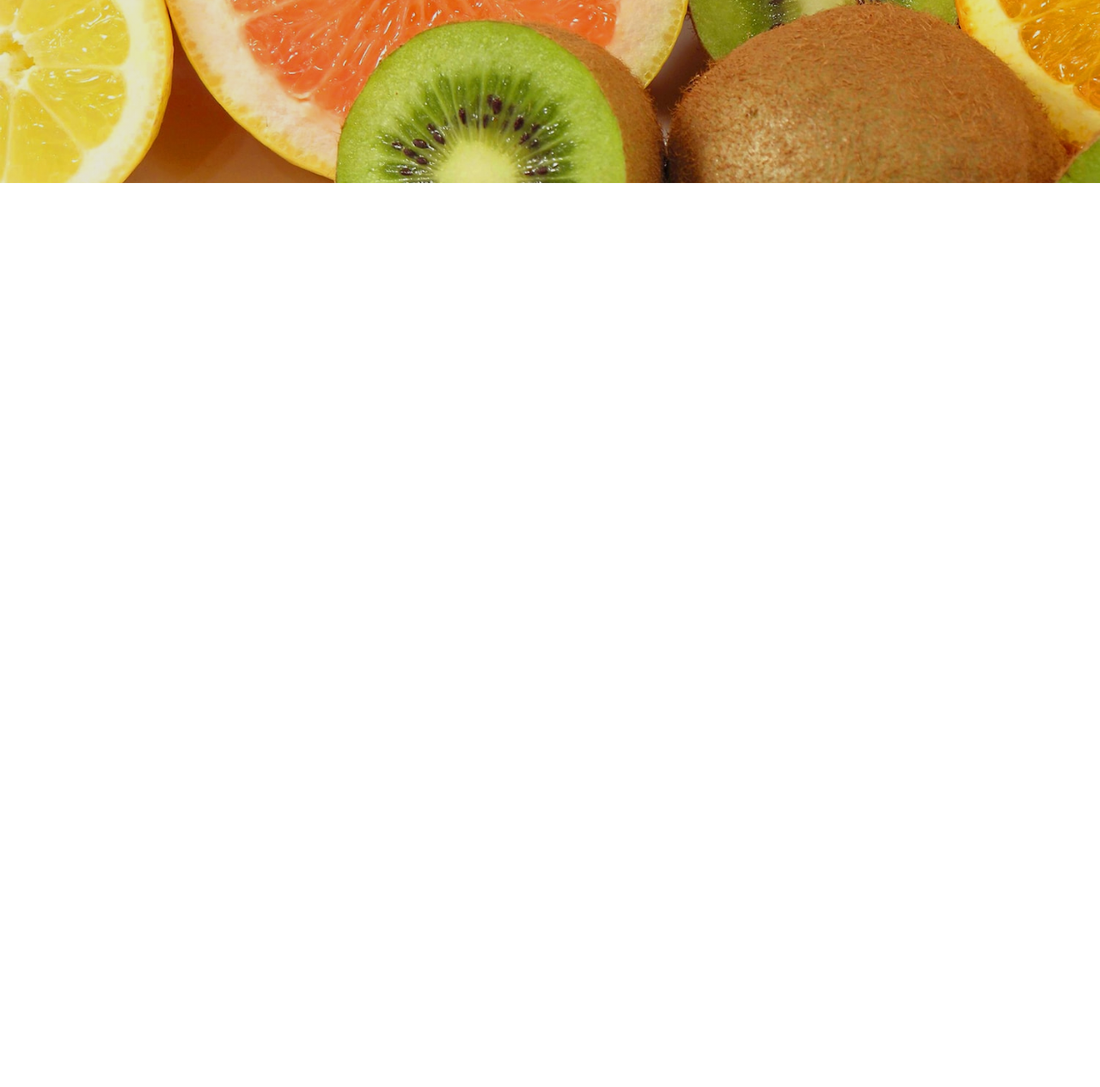
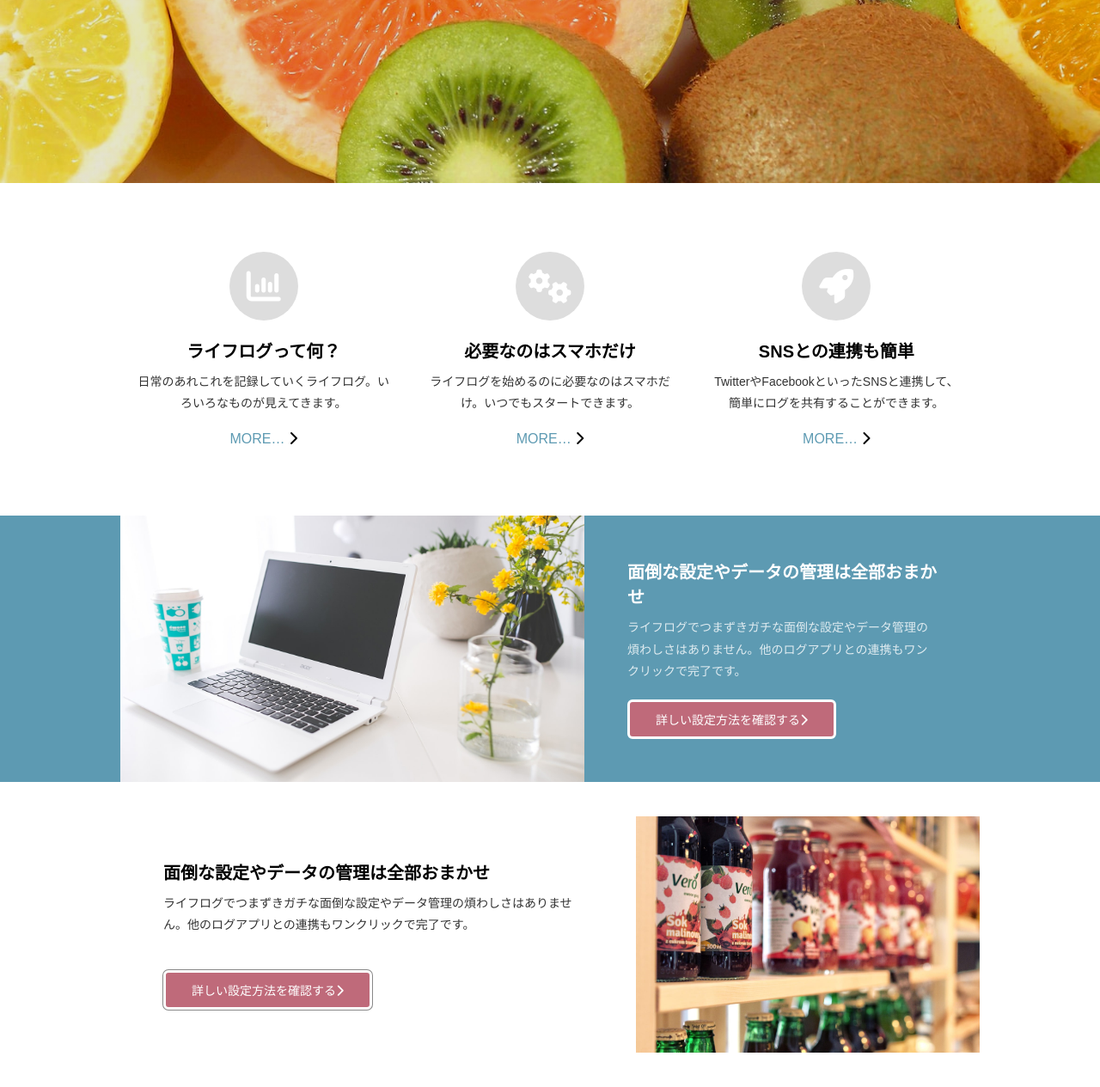
Before and after one commit to Fumischo/HTML5-CSS3-responsive-1, a plain HTML site: page index.html in a window 1280 px wide. Shown: the part 587-1852 px from the top of the page at 86% size. Before the commit the page ends 800 px from the top, so only its background shows below. Drawn offline with Linux system fonts and the light colour scheme.

Commit message:
implement container D

```diff
--- a/index.html
+++ b/index.html
@@ -1,12 +1,15 @@
 <!DOCTYPE html>
 <html lang="ja">
+
 <head>
   <meta charset="UTF-8">
   <title>サンプル</title>
   <meta name="viewport" content="width=device-width, initial-scale=1.0">
+  <link href="https://fonts.googleapis.com/css?family=Montserrat&display=swap" rel="stylesheet">
   <link rel="stylesheet" href="style.css">
-    <link href="https://fonts.googleapis.com/css?family=Montserrat&display=swap" rel="stylesheet">
+  <script src="https://kit.fontawesome.com/a58f40fe76.js" crossorigin="anonymous"></script>
 </head>
+
 <body>
   <section class="conA">
     <div class="container">
@@ -16,5 +19,55 @@
       <a href="#">ライフログを始める</a>
     </div>
   </section>
+  <section class="conB">
+    <div class="container">
+      <div class="text">
+        <span class="fa fa-bar-chart icon"></span>
+        <h2>ライフログって何？</h2>
+        <p>日常のあれこれを記録していくライフログ。いろいろなものが見えてきます。</p>
+        <a href="#">MORE…</a>
+        <span class="fa fa-chevron-right"></span>
+      </div>
+
+      <div class="text">
+        <span class="fa fa-gears icon"></span>
+        <h2>必要なのはスマホだけ</h2>
+        <p>ライフログを始めるのに必要なのはスマホだけ。いつでもスタートできます。</p>
+        <a href="#">MORE…</a>
+        <span class="fa fa-chevron-right"></span>
+      </div>
+
+      <div class="text">
+        <span class="fa fa-rocket icon"></span>
+        <h2>SNSとの連携も簡単</h2>
+        <p>TwitterやFacebookといったSNSと連携して、簡単にログを共有することができます。</p>
+        <a href="#">MORE…</a>
+        <span class="fa fa-chevron-right"></span>
+      </div>
+    </div>
+  </section>
+
+  <section class="conC">
+    <div class="container">
+      <div class="photo"></div>
+      <div class="text">
+        <h2>面倒な設定やデータの管理は全部おまかせ</h2>
+        <p>ライフログでつまずきガチな面倒な設定やデータ管理の煩わしさはありません。他のログアプリとの連携もワンクリックで完了です。</p>
+        <a href="#">詳しい設定方法を確認する<span class="fa fa-chevron-right"></span></a>
+      </div>
+    </div>
+  </section>
+
+  <section class="conD">
+    <div class="container">
+      <div class="photo"></div>
+      <div class="text">
+        <h2>面倒な設定やデータの管理は全部おまかせ</h2>
+        <p>ライフログでつまずきガチな面倒な設定やデータ管理の煩わしさはありません。他のログアプリとの連携もワンクリックで完了です。</p>
+        <a href="#">詳しい設定方法を確認する<span class="fa fa-chevron-right"></span></a>
+      </div>
+    </div>
+  </section>
 </body>
+
 </html>
--- a/style.css
+++ b/style.css
@@ -6,6 +6,9 @@
 --accent-color: #BF6A7A;
 --dark-color:#2B5566;
 --text-bright-color: #fff;
+--icon-color: #fff;
+--icon-bk-color: #ddd;
+--large-width: 1000px;
 }
 
 /* 基本設定: ページ全体 */
@@ -51,7 +54,7 @@ body {
 }
 
 .conA a {
-  display: flex;
+  display: inline-block;
   margin-top: 0;
   padding: 10px 30px;
   border: solid 3px currentColor;
@@ -70,6 +73,57 @@ body {
     rgba(255,255,255,0.2));
 }
 
+/* コンテンツB: 概要(アイコン+テキスト) */
+.conB .container {
+  padding-top: 80px;
+  padding-bottom: 20px;
+}
+
+.conB .text {
+  padding-left: 20px;
+  padding-right: 20px;
+  padding-bottom: 60px;
+  text-align: center;
+}
+.conB h2 {
+  margin-top: 0;
+  margin-bottom: 10px;
+  font-size: 20px;
+}
+
+.conB p {
+  margin-top: 0;
+  margin-bottom: 20px;
+  font-size: 14px;
+  line-height: 1.8;
+  opacity: 0.8;
+}
+
+.conB a {
+  color: #5D9AB2;
+  color: var(--main-color);
+  text-decoration: none;
+}
+
+.conB a:hover {
+  text-decoration: underline;
+}
+
+.conB .icon {
+  display: inline-block;
+  margin-bottom: 20px;
+  font-size: 40px;
+  width: 2em;
+  line-height: 2em;
+  border-radius: 50%;
+  text-align: center;
+  background-color: #ddd;
+  background-color: var(--icon-bk-color);
+  color: #fff;
+  color: var(--icon-color);
+}
+
+
 @media (min-width: 768px) {
   .conA h1 {
     font-size: 115px;
@@ -79,3 +133,166 @@ body {
     font-size: 24px;
   }
 }
+
+
+  @media (min-width: 768px) {
+  .conB .container {
+    display: flex;
+    max-width: 1000px;
+    max-width: var(--large-width);
+    margin-left: auto;
+    margin-right: auto;
+  }
+
+  .conB .text {
+    flex: 1;
+  }
+}
+
+
+/* コンテンツC:概要(画像+テキスト) */
+.conC {
+  background-color: #5D9AB2;
+  background-color: var(--main-color);
+  color: #fff;
+  color: var(--text-bright-color);
+}
+
+.conC .text {
+  padding: 20px;
+}
+
+.conC h2 {
+  margin-top: 0;
+  margin-bottom: 10px;
+  font-size: 20px;
+}
+
+.conC p {
+  margin-top: 0;
+  margin-bottom: 20px;
+  font-size: 14px;
+  line-height: 1.8;
+  opacity: 0.8;
+}
+
+.conC a {
+  display: inline-block;
+  margin-top: 0;
+  padding: 10px 30px;
+  border: solid 3px currentColor;
+  border-radius: 6px;
+  background-color: #BF6A7A;
+  background-color: var(--accent-color);
+  color: #fff;
+  color: var(--text-bright-color);
+  font-size: 14px;
+  text-decoration: none;
+}
+
+.conC a:hover {
+  background-image: linear-gradient(
+    rgba(255,255,255,0.2),
+    rgba(255,255,255,0.2));
+}
+
+.conC .photo {
+  min-height: 200px;
+  background-image: url(img/note.jpg);
+  background-position: center;
+  background-size: cover;
+}
+
+
+@media (min-width: 768px) {
+  .conC .container {
+    display: flex;
+    max-width: 1000px;
+    max-width: var(--large-width);
+    margin-left: auto;
+    margin-right: auto;
+  }
+
+  .conC .photo {
+    flex: 3;
+  }
+
+  .conC .text {
+    flex: 2;
+    padding: 50px;
+  }
+}
+
+/* コンテンツD:概要(画像+テキスト) */
+.conD .container {
+  padding-top: 2px;
+}
+.conD .text {
+  padding: 20px;
+  /* background-color: rgba(255,255,255,0.5); */
+}
+
+.conD h2 {
+  margin-top: 0;
+  margin-bottom: 10px;
+  font-size: 20px;
+}
+
+.conD p {
+  margin-top: 0;
+  margin-bottom: 20px;
+  font-size: 14px;
+  line-height: 1.8;
+  opacity: 0.8;
+}
+
+.conD a {
+  display: inline-block;
+  margin-top: 20px;
+  padding: 10px 30px;
+  box-shadow: 0 0 0 1px #888;
+  border: solid 3px currentColor;
+  border-radius: 6px;
+  background-color: #BF6A7A;
+  background-color: var(--accent-color);
+  color: #fff;
+  color: var(--text-bright-color);
+  font-size: 14px;
+  text-decoration: none;
+}
+
+.conD a:hover {
+  background-image: linear-gradient(
+    rgba(255,255,255,0.2),
+    rgba(255,255,255,0.2));
+}
+
+.conD .photo {
+  min-height: 200px;
+  background-image: url(img/life.jpg);
+  background-position: center;
+  background-size: cover;
+}
+
+
+@media (min-width: 768px) {
+  .conD .container {
+    display: flex;
+    flex-direction: row-reverse;
+    max-width: 1000px;
+    max-width: var(--large-width);
+    margin-left: auto;
+    margin-right: auto;
+    padding-top: 40px;
+    padding-bottom: 40px;
+  }
+
+  .conD .photo {
+    flex: 0 0 400px;
+  }
+
+  .conD .text {
+    flex: 1;
+    padding: 50px;
+  }
+}
```
Also changed, not shown: 1 other file. Lines whose indentation alone changed are shown as unchanged.
